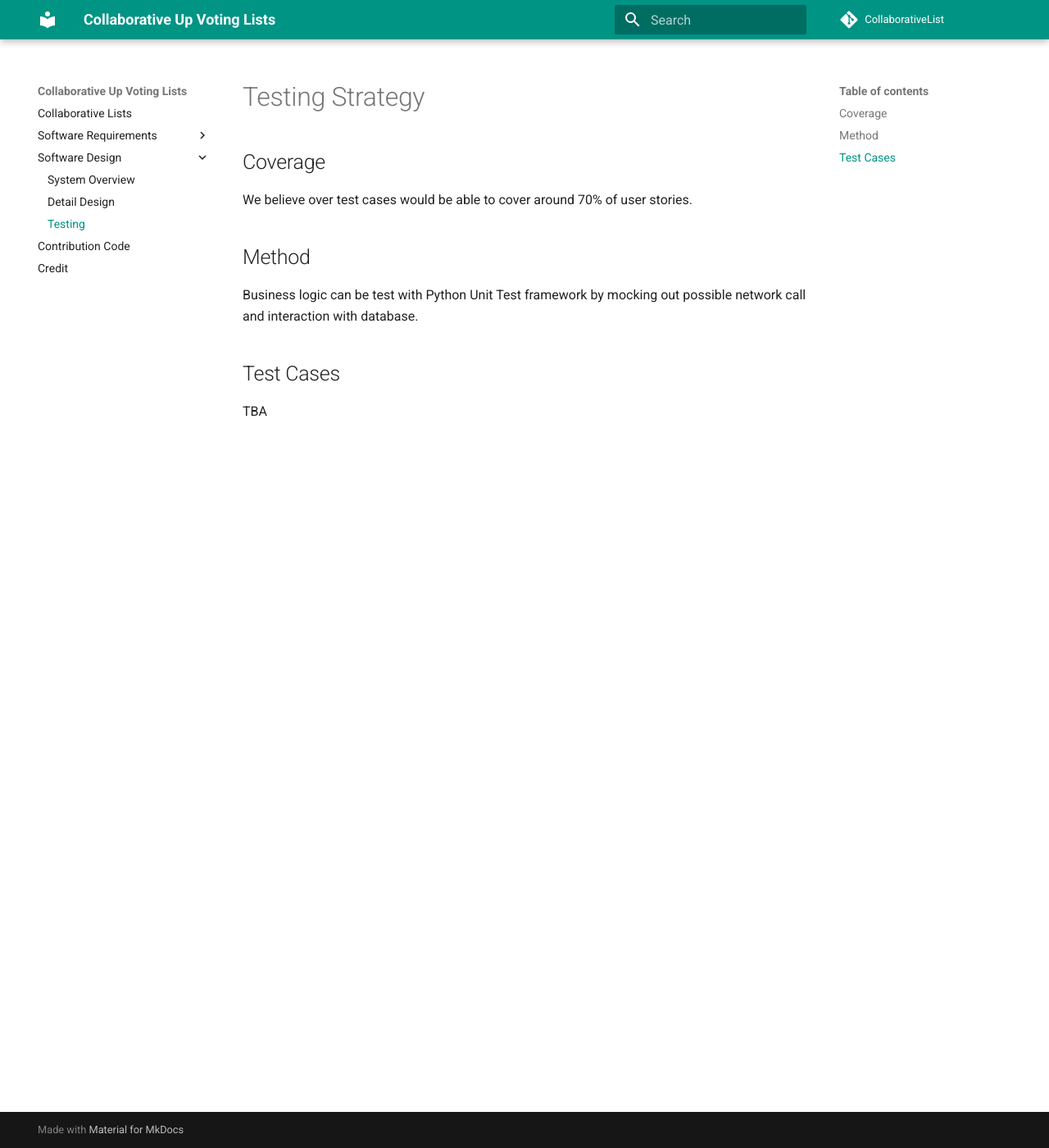
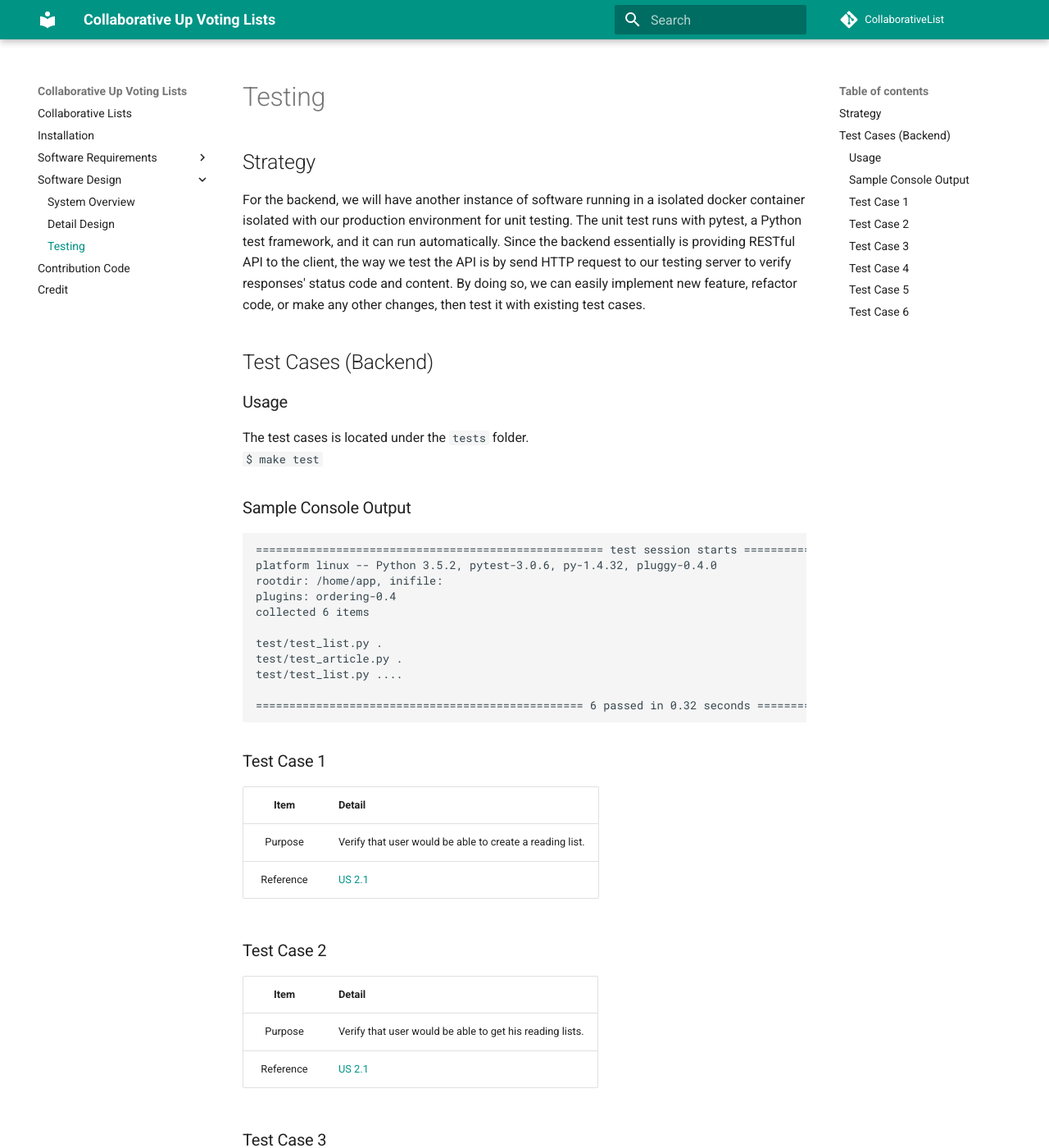
Before and after one commit to TeamGhostBuster/CollaborativeList, an MkDocs documentation site: the page built from docs/software-design/testing.md, in a window 1280 px wide and 1400 px high. Shown: the whole window at 82% size. Built offline with MkDocs 1.6.1 and Material for MkDocs 9.7.7, drawn with Linux system fonts in a browser that asks for light colours; comment, search, counter and statistics services are not loaded; old or Windows-style settings are respelled for this version of MkDocs; some of the changed text lies outside the part shown.

Commit message:
add testing docs

````diff
--- a/docs/software-design/testing.md
+++ b/docs/software-design/testing.md
@@ -1,10 +1,61 @@
-# Testing Strategy
+# Testing
 
-## Coverage
-We believe over test cases would be able to cover around 70% of user stories.
+## Strategy
+For the backend, we will have another instance of software running in a isolated docker container isolated with our production environment for unit testing. The unit test runs with pytest, a Python test framework, and it can run automatically. Since the backend essentially is providing RESTful API to the client, the way we test the API is by send HTTP request to our testing server to verify responses' status code and content. By doing so, we can easily implement new feature, refactor code, or make any other changes, then test it with existing test cases.
 
-## Method
-Business logic can be test with Python Unit Test framework by mocking out possible network call and interaction with database.
+## Test Cases (Backend)
 
-## Test Cases
-TBA
+### Usage
+The test cases is located under the `tests` folder.
+`$ make test`
+
+### Sample Console Output
+```
+==================================================== test session starts ====================================================
+platform linux -- Python 3.5.2, pytest-3.0.6, py-1.4.32, pluggy-0.4.0
+rootdir: /home/app, inifile:
+plugins: ordering-0.4
+collected 6 items
+
+test/test_list.py .
+test/test_article.py .
+test/test_list.py ....
+
+================================================= 6 passed in 0.32 seconds ==================================================
+```
+
+### Test Case 1
+Item          | Detail
+:-----------: | :----------------
+Purpose       | Verify that user would be able to create a reading list.
+Reference     | [US 2.1](https://teamghostbuster.github.io/CollaborativeList/requirement-document/user-stories/#2-create)
+
+### Test Case 2
+Item          | Detail
+:-----------: | :----------------
+Purpose       | Verify that user would be able to get his reading lists.
+Reference     | [US 2.1](https://teamghostbuster.github.io/CollaborativeList/requirement-document/user-stories/#2-create)
+
+### Test Case 3
+Item          | Detail
+:-----------: | :----------------
+Purpose       | Verify that user would be able to create an article under a personal list.
+Reference     | [US 2.5](https://teamghostbuster.github.io/CollaborativeList/requirement-document/user-stories/#2-create)
+
+### Test Case 4
+Item          | Detail
+:-----------: | :----------------
+Purpose       | Verify that user would be able to delete an article under a personal list.
+Reference     | [US 3.8](https://teamghostbuster.github.io/CollaborativeList/requirement-document/user-stories/#3-edit)
+
+### Test Case 5
+Item          | Detail
+:-----------: | :----------------
+Purpose       | Verify that user would be able to archive a personal list.
+Reference     | [US 3.9]https://teamghostbuster.github.io/CollaborativeList/requirement-document/user-stories/#3-edit)
+
+### Test Case 6
+Item          | Detail
+:-----------: | :----------------
+Purpose       | Verify that user would be able to retrieve a archived personal list.
+Reference     | [US 3.10](https://teamghostbuster.github.io/CollaborativeList/requirement-document/user-stories/#3-edit)
--- a/mkdocs.yml
+++ b/mkdocs.yml
@@ -7,6 +7,7 @@
 theme: material
 pages:
     - Collaborative Lists: index.md
+    - Installation: installation.md
     - Software Requirements:
         - Project Overview: requirement-document/project-overview.md
         - Project Glossary: requirement-document/project-glossary.md
````
Also changed, not shown: docs/installation.md (added, +21 -0 lines), docs/requirement-document/user-stories.md (+4 -0 lines).
